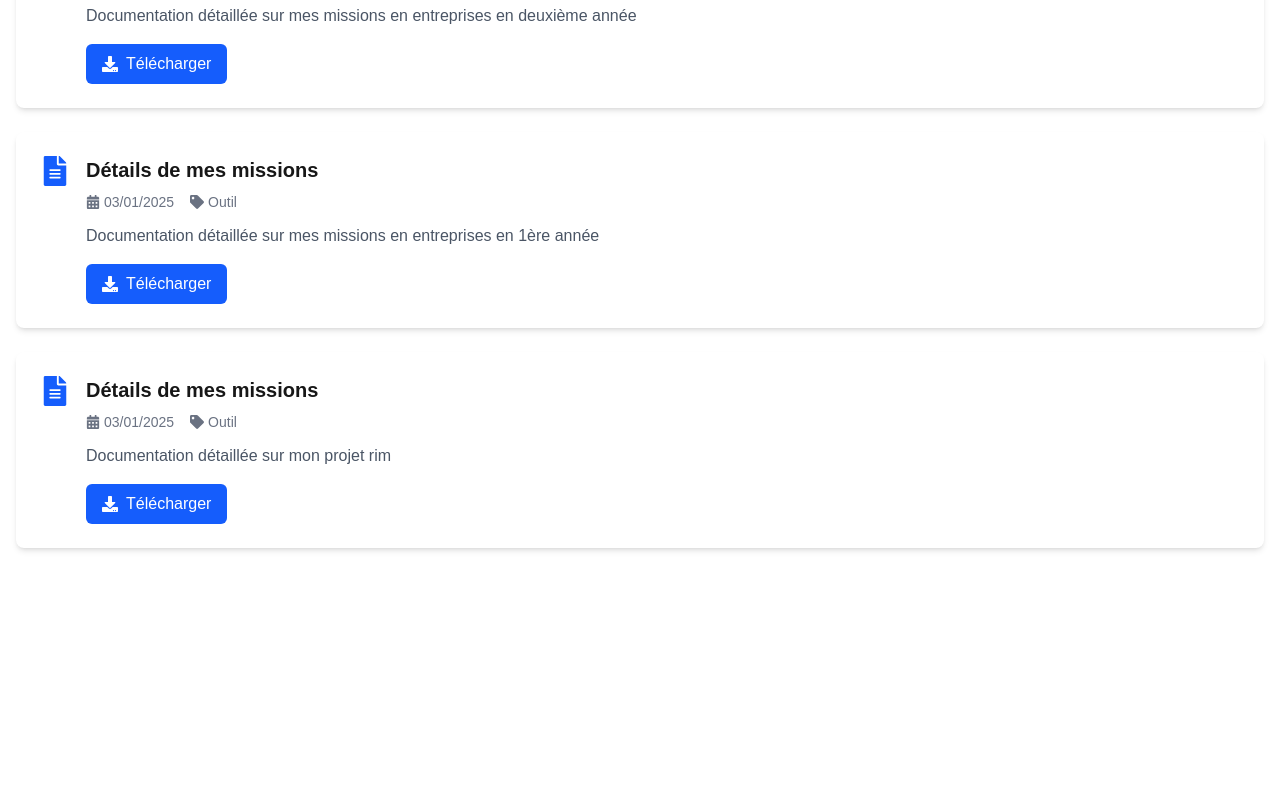
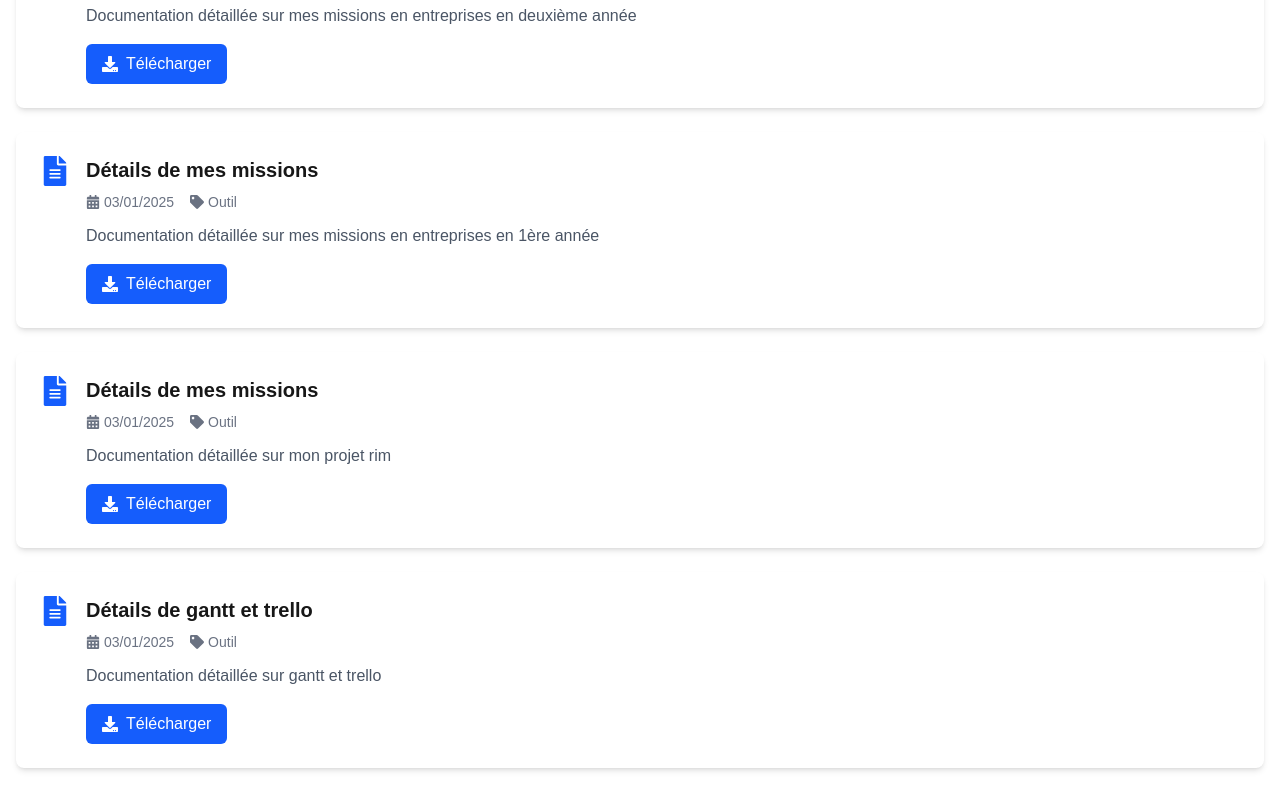
Before and after one commit to Dalil03/Portfolio-bts, a Next.js app: page /documentation in a window 1280 px wide. Shown: the part 1876-2676 px from the top of the page. Before the commit the page ends 2456 px from the top, so only its background shows below. Built offline with nearby package versions, Linux system fonts and the light colour scheme.

Commit message:
ajout gant trello

```diff
--- a/pages/documentation.js
+++ b/pages/documentation.js
@@ -88,6 +88,14 @@ export default function Documentation() {
       date: "1-3-25",
       lien: "/doc-rim.pdf"
     },
+    {
+      id: "doc-gant-trello",
+      titre: "Détails de gantt et trello",
+      description: "Documentation détaillée sur gantt et trello",
+      categorie: "Outil",
+      date: "1-3-25",
+      lien: "/doc-gantt-trello.pdf"
+    },
   ];
 
   // État pour la recherche et le filtrage
```
Also changed, not shown: 1 other file (tests, documents, lock files or other folders).
